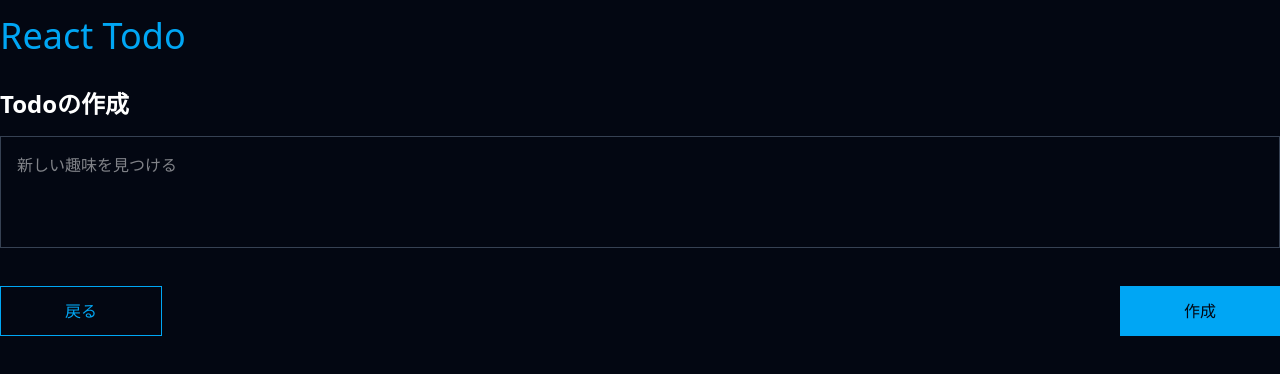
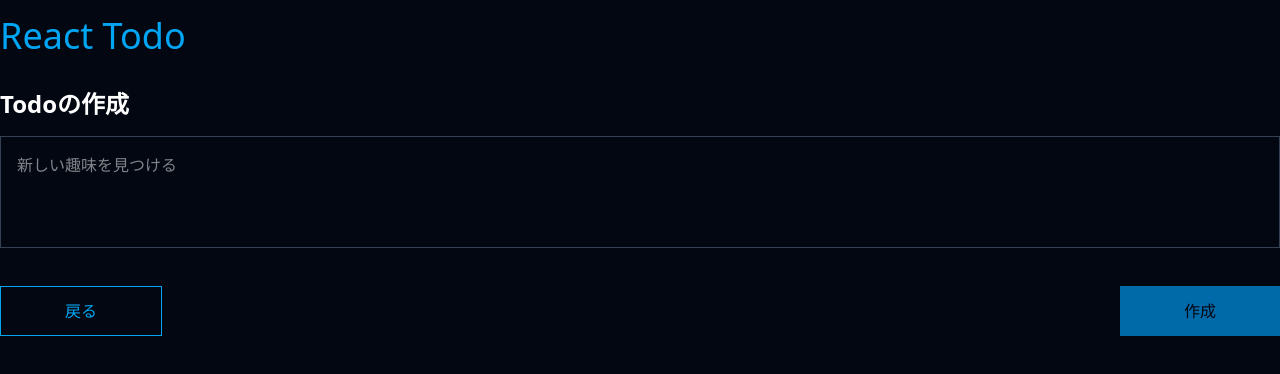
Before and after one commit to FNYukii/ReactTodo, a React (Vite) app: page /new in a window 1280 px wide. Shown: the top 374 px of the page. Built offline with nearby package versions, Linux system fonts and the light colour scheme.

Commit message:
feat: button disable

```diff
--- a/src/screens/CreateScreen.tsx
+++ b/src/screens/CreateScreen.tsx
@@ -42,7 +42,10 @@ function CreateScreen() {
           戻る
         </NavLink>
 
-        <button className="px-16 py-3   text-wall bg-accent   hover:bg-switch-hover transition   cursor-pointer">
+        <button
+          disabled={content.length === 0}
+          className="px-16 py-3   text-wall bg-accent disabled:bg-switch-hover   hover:bg-switch-hover transition   not-disabled:cursor-pointer"
+        >
           作成
         </button>
       </div>
```
